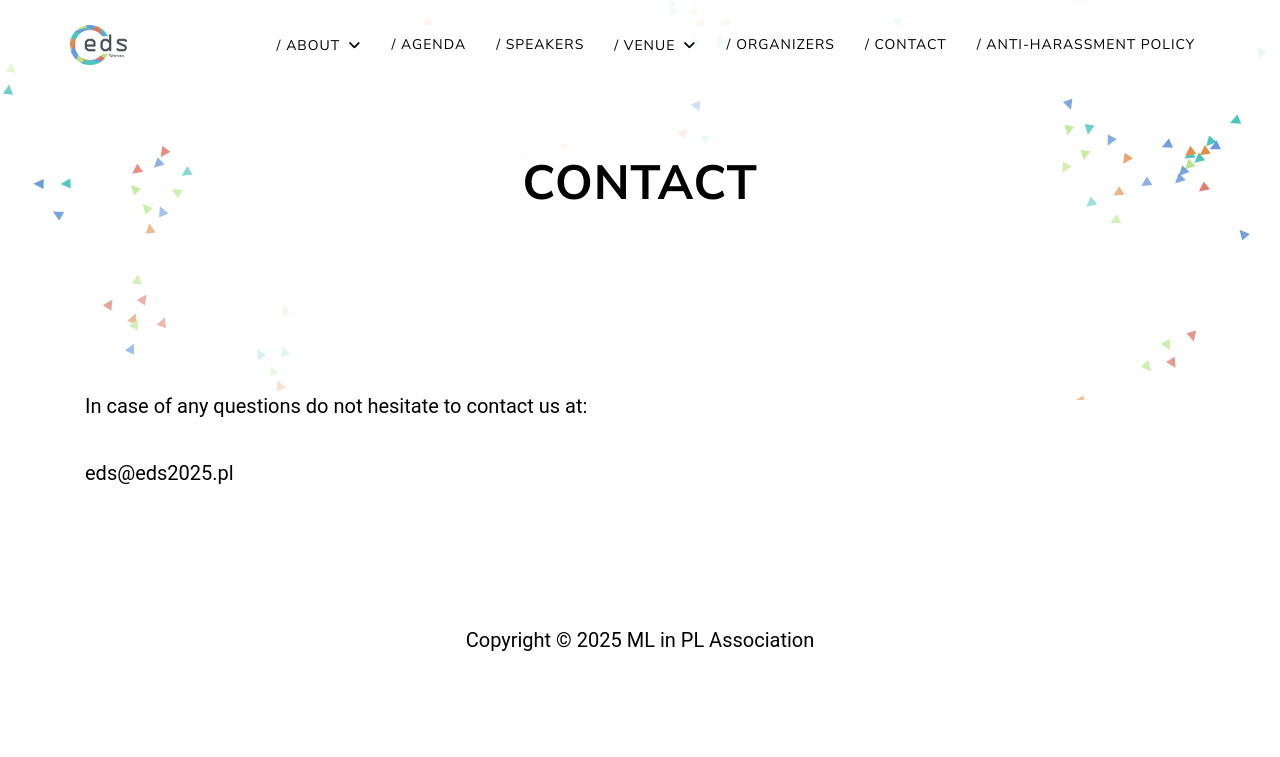
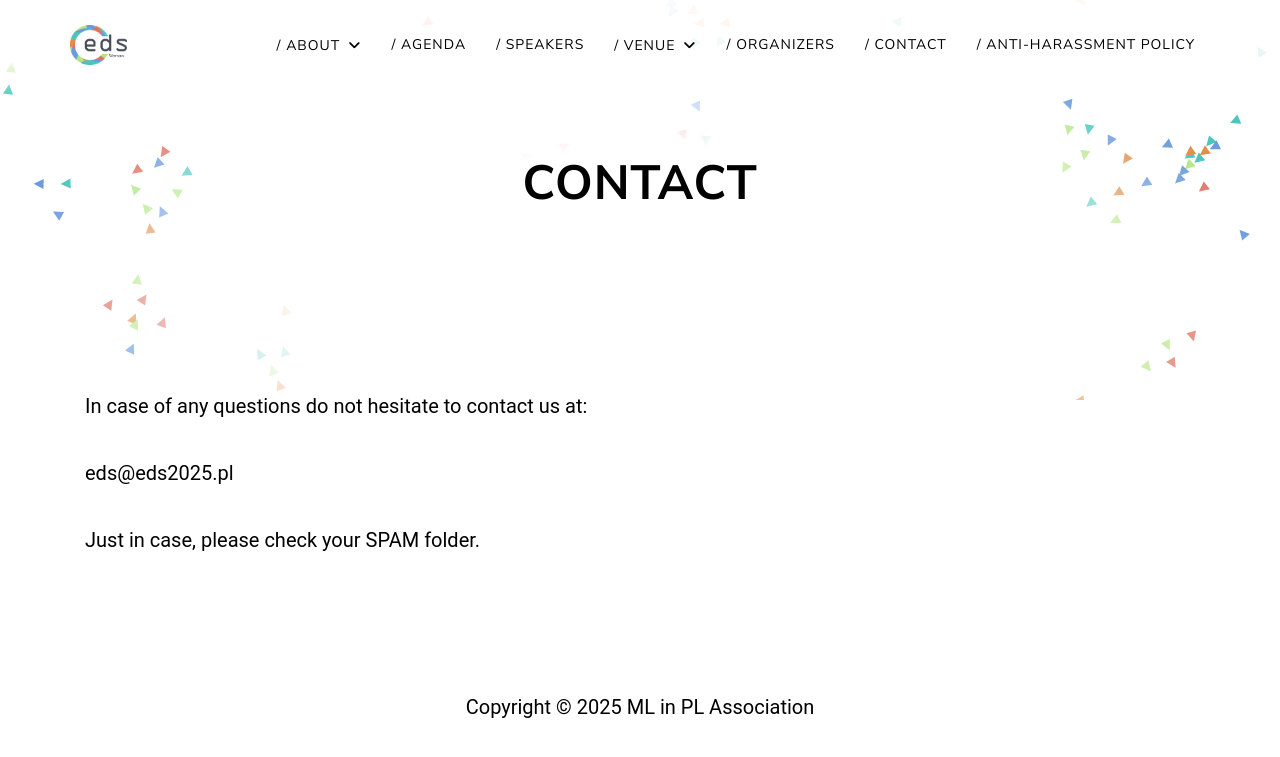
Before and after one commit to eds2025/eds2025.github.io, a Jekyll site: the page built from contact.md, in a window 1280 px wide. Shown: the top 757 px of the page. Built offline with Jekyll 4.4.1, drawn with Linux system fonts in a browser that asks for light colours.

Commit message:
updated contact

```diff
--- a/contact.md
+++ b/contact.md
@@ -6,3 +6,5 @@
 In case of any questions do not hesitate to contact us at:
 
 {{site.email}}
+
+Just in case, please check your SPAM folder.
```
